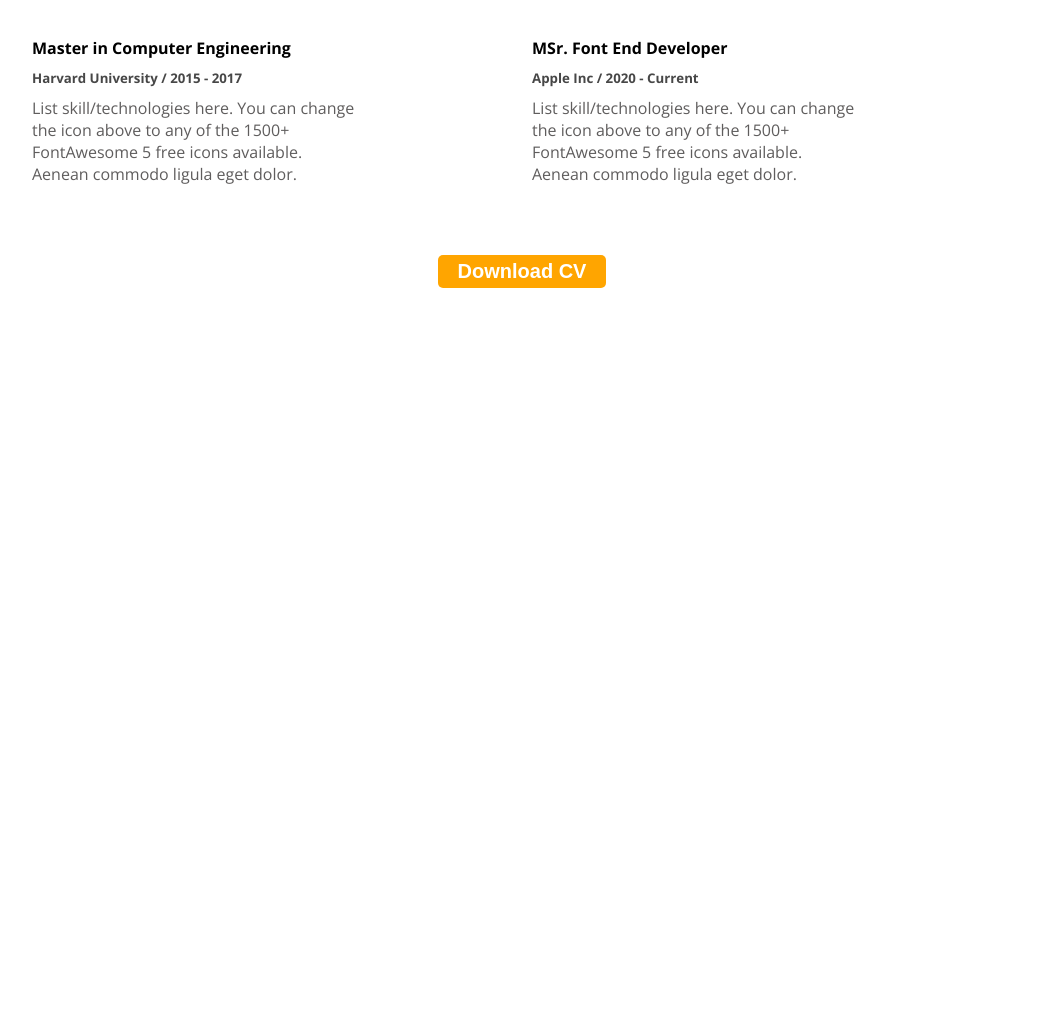
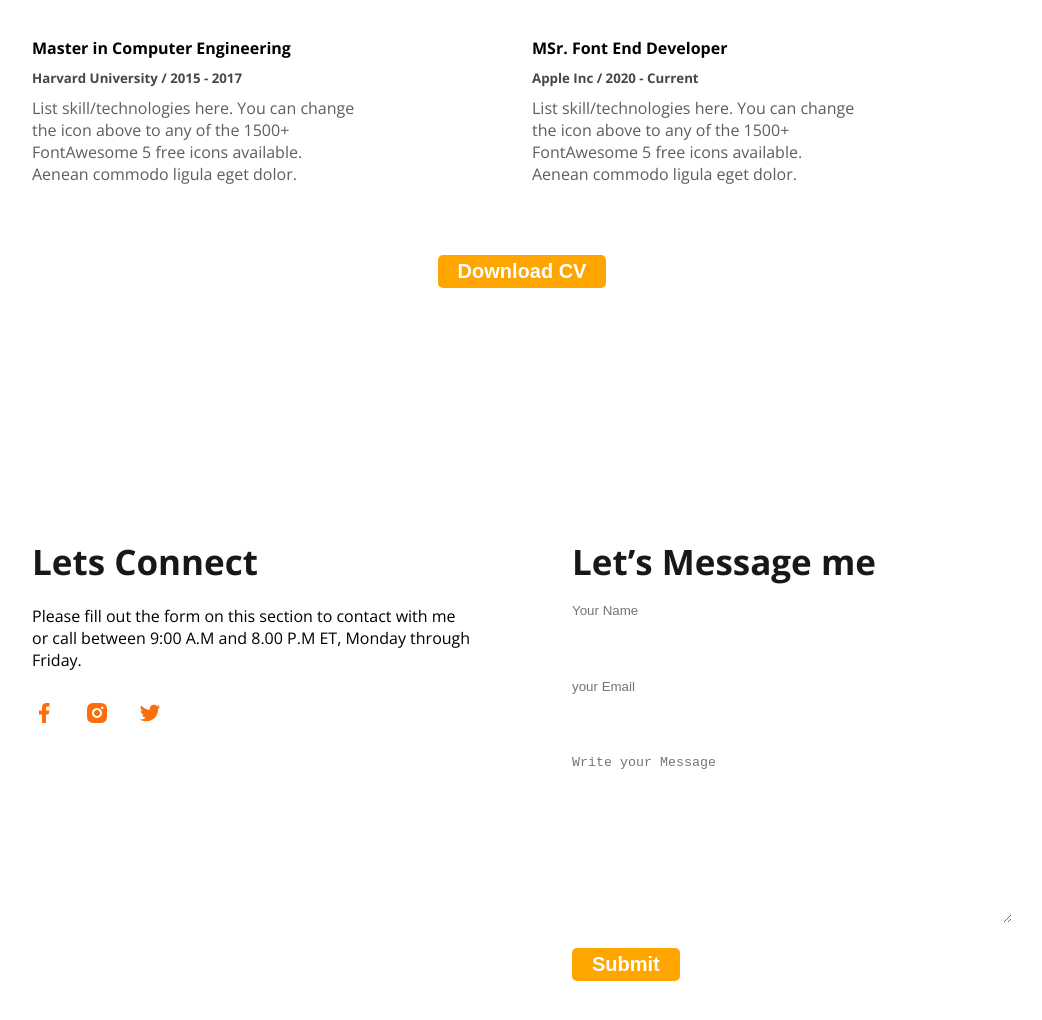
Before and after one commit to karnojitroy/web-developer-portfolio, a plain HTML site: page index.html in a window 1280 px wide. Shown: the part 2750-3770 px from the top of the page, without its empty margins (118-1160 px from the left). Before the commit the page ends 3038 px from the top, so only its background shows below. Drawn offline with nearby package versions, Linux system fonts and the light colour scheme.

Commit message:
footer finised

```diff
--- a/index.html
+++ b/index.html
@@ -190,7 +190,29 @@
             </div>
         </section>
     </main>
-    <footer></footer>
+    <footer>
+        <div class="footer-col">
+            <h3 class="section-title footer-section">Lets Connect</h3>
+            <p class="section-description footer-section">
+                Please fill out the form on this section to contact with me or call between 9:00 A.M and 8.00 P.M ET,
+                Monday through Friday.
+            </p>
+            <div class="social-icon">
+                <a href=""><img src="/images/icons/facebook.png" alt=""></a>
+                <a href=""><img src="/images/icons/insta.png" alt=""></a>
+                <a href=""><img src="/images/icons/twitter.png" alt=""></a>
+            </div>
+        </div>
+        <div class="footer-col">
+            <h3 class="section-title footer-section">Let’s Message me</h3>
+            <form action="" class="footer-form">
+                <input type="text" placeholder="Your Name">
+                <input type="email" placeholder="your Email">
+                <textarea placeholder="Write your Message" cols="30" rows="10"></textarea>
+                <input class="btn-primary" type="submit" value="Submit">
+            </form>
+        </div>
+    </footer>
 </body>
 
 </html>
--- a/styles/style.css
+++ b/styles/style.css
@@ -159,3 +159,31 @@ nav li a:hover{
 .download-cv{
     text-align: center;
 }
+footer{
+    display: flex;
+    gap: 100px;
+    margin-top: 100px;
+    padding: 150px 150px;
+}
+.footer-col{
+   width: 50%;
+
+}
+.footer-section{
+    text-align: left !important;
+}
+.social-icon{
+    margin-top: 30px;
+}
+.social-icon a{
+    text-align: left;
+    margin-right: 25px;
+}
+.footer-form input[type="text"],.footer-form input[type="email"], textarea{
+    display: block;
+    margin-bottom: 25px;
+    padding: 18px 0px;
+    border-radius: 5px;
+    border: 0;
+    width: 100%;
+}
```
